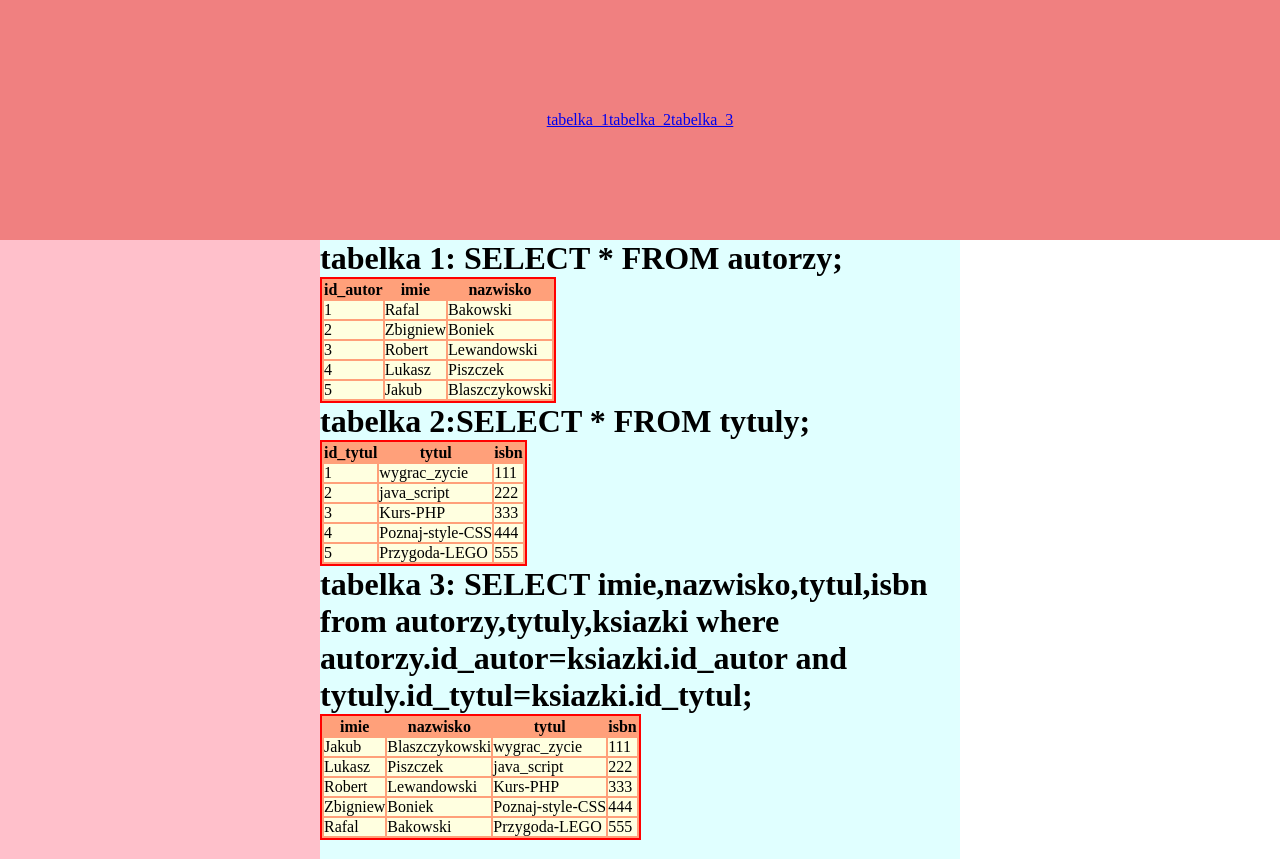
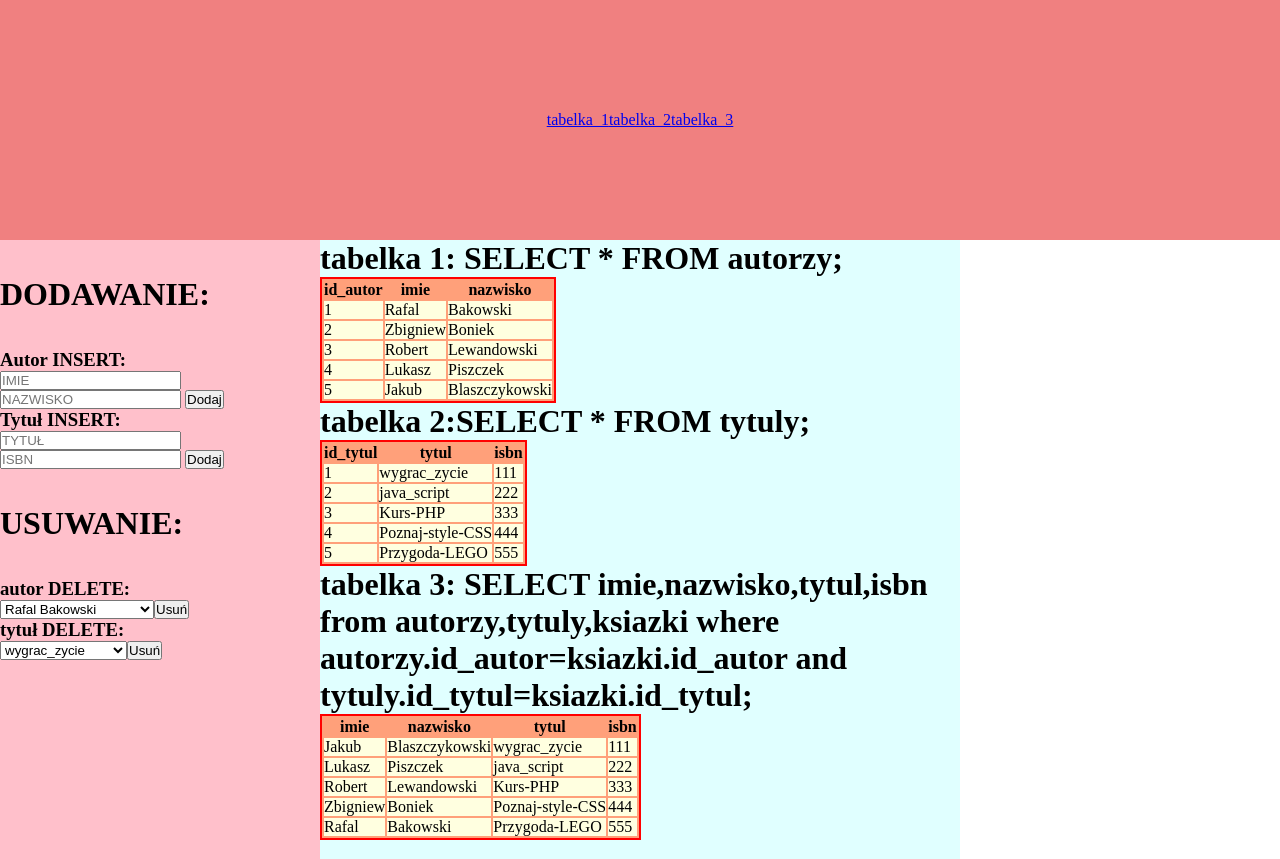
Before and after one commit to 3ti-2020/library-rafal-bakowski, a PHP site: page /biblioteka/library.php in a window 1280 px wide. Shown: the top 859 px of the page. Run offline with PHP 8.4, Linux system fonts and the light colour scheme; data comes from the database, SQL or seed files in the repository.

Commit message:
Add files via upload

```diff
--- a/library.css
+++ b/library.css
@@ -15,6 +15,7 @@
     background: lightcoral;
     justify-content: center;
     align-items: center;
+
 }
 
 .guziki{
--- a/library.php
+++ b/library.php
@@ -11,7 +11,62 @@
 <a href="#zad3">tabelka_3</a>
 </div>
 <div class="guziki">
+</br> </br>
+                <h1>DODAWANIE:</h1>
+                </br> </br>
+<h3>Autor INSERT:</h3>
+                <form action="insert_autor.php" autocomplete="off" method="post" class="insert">
+                    <input type="text" name="imie" placeholder="IMIE">
+                    <input type="text" name="nazwisko" placeholder="NAZWISKO">
+                    <input type="submit" value="Dodaj">
+                </form>
+                <h3>Tytuł INSERT:</h3>
+                <form action="insert_tytul.php" autocomplete="off" method="post" class="insert">
+                    <input type="text" name="tytul" placeholder="TYTUŁ">
+                    <input type="text" name="isbn" placeholder="ISBN">
+                    <input type="submit" value="Dodaj">
+                </form>
 
+                </br> </br>
+                <h1>USUWANIE:</h1>
+                </br> </br>
+
+                <?php
+
+                $servername = "localhost";
+                $username = "root";
+                $password = "";
+                $dbname = "library";
+
+                $conn = new mysqli($servername, $username, $password, $dbname);
+
+                $result2 = $conn->query("SELECT * FROM autorzy");
+
+                echo("<h3> autor DELETE:</h3>");
+                echo("<form action='delete_autor.php' method='POST'  class='delete'>");
+                echo("<select name='id_autor'>");
+                while($row=$result2->fetch_assoc() ){
+                    echo("<option value='".$row['id_autor']."'>".$row['imie']." ".$row['nazwisko']."</option>");
+                }
+                echo("</select>");
+
+                echo("<input type='submit' value='Usuń'>");
+                echo("</form>");
+
+                $result3 = $conn->query("SELECT * FROM tytuly");
+
+                echo("<h3> tytuł DELETE:</h3>");
+                echo("<form action='delete_tytul.php' method='POST'  class='delete'>");
+                echo("<select name='id_tytul'>");
+                while($row=$result3->fetch_assoc() ){
+                    echo("<option value='".$row['id_tytul']."'>".$row['tytul']."</option>");
+                }
+                echo("</select>");
+
+                echo("<input type='submit' value='Usuń'>");
+                echo("</form>");
+
+            ?>
 
 </div>
 <div class="tab">
```
Also changed, not shown: delete_autor.php (added, +15 -0 lines), delete_tytul.php (added, +15 -0 lines), insert_autor.php (added, +20 -0 lines), insert_tytul.php (added, +22 -0 lines).
